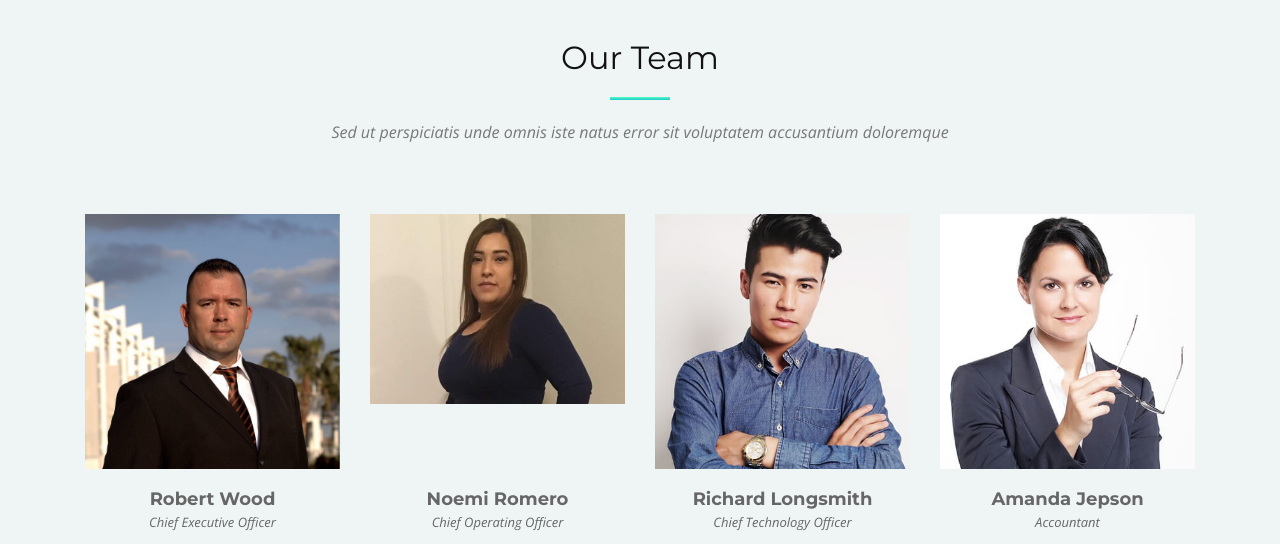
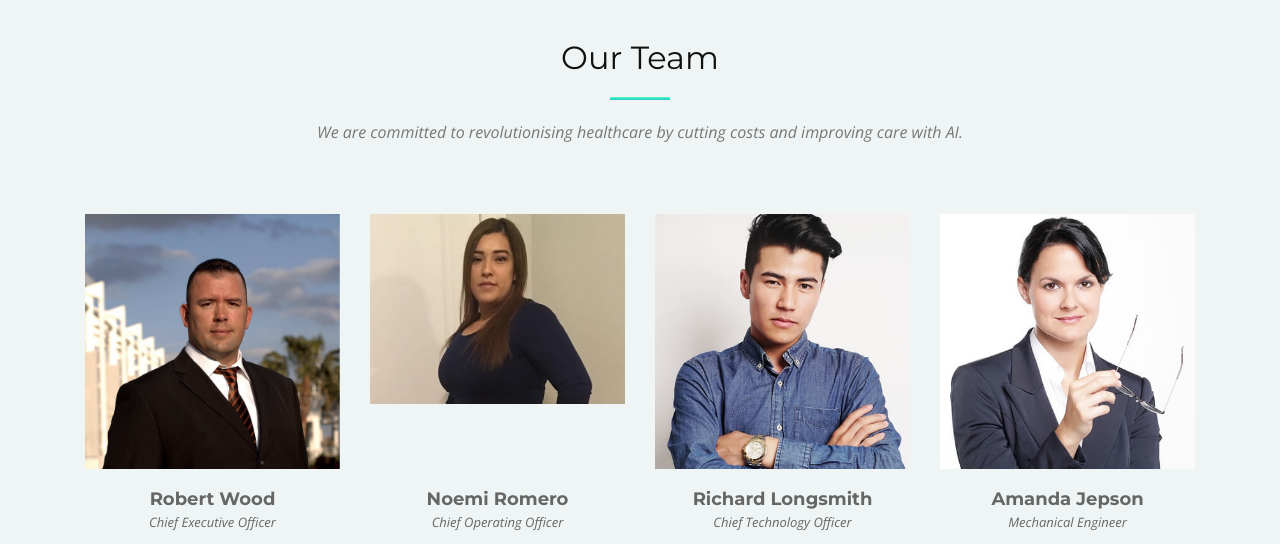
Before and after one commit to NoemiR/DocTuring, a plain HTML site: page index.html in a window 1280 px wide. Shown: the part 6400-6944 px from the top of the page. Drawn offline with nearby package versions, Linux system fonts and the light colour scheme; files whose address does not match are found by name.

Commit message:
added team description

```diff
--- a/index.html
+++ b/index.html
@@ -503,7 +503,9 @@
         <div class="section-header">
           <h3 class="section-title">Our Team</h3>
           <span class="section-divider"></span>
-          <p class="section-description">Sed ut perspiciatis unde omnis iste natus error sit voluptatem accusantium doloremque</p>
+          <p class="section-description">
+We are committed to  revolutionising healthcare by cutting costs and improving care with AI.
+</p>
         </div>
         <div class="row wow fadeInUp">
           <div class="col-lg-3 col-md-6">
@@ -552,7 +554,7 @@
             <div class="member">
               <div class="pic"><img src="img/team/team-4.jpg" alt=""></div>
               <h4>Amanda Jepson</h4>
-              <span>Accountant</span>
+              <span>Mechanical Engineer</span>
               <div class="social">
                 <a href=""><i class="fa fa-twitter"></i></a>
                 <a href=""><i class="fa fa-facebook"></i></a>
```
